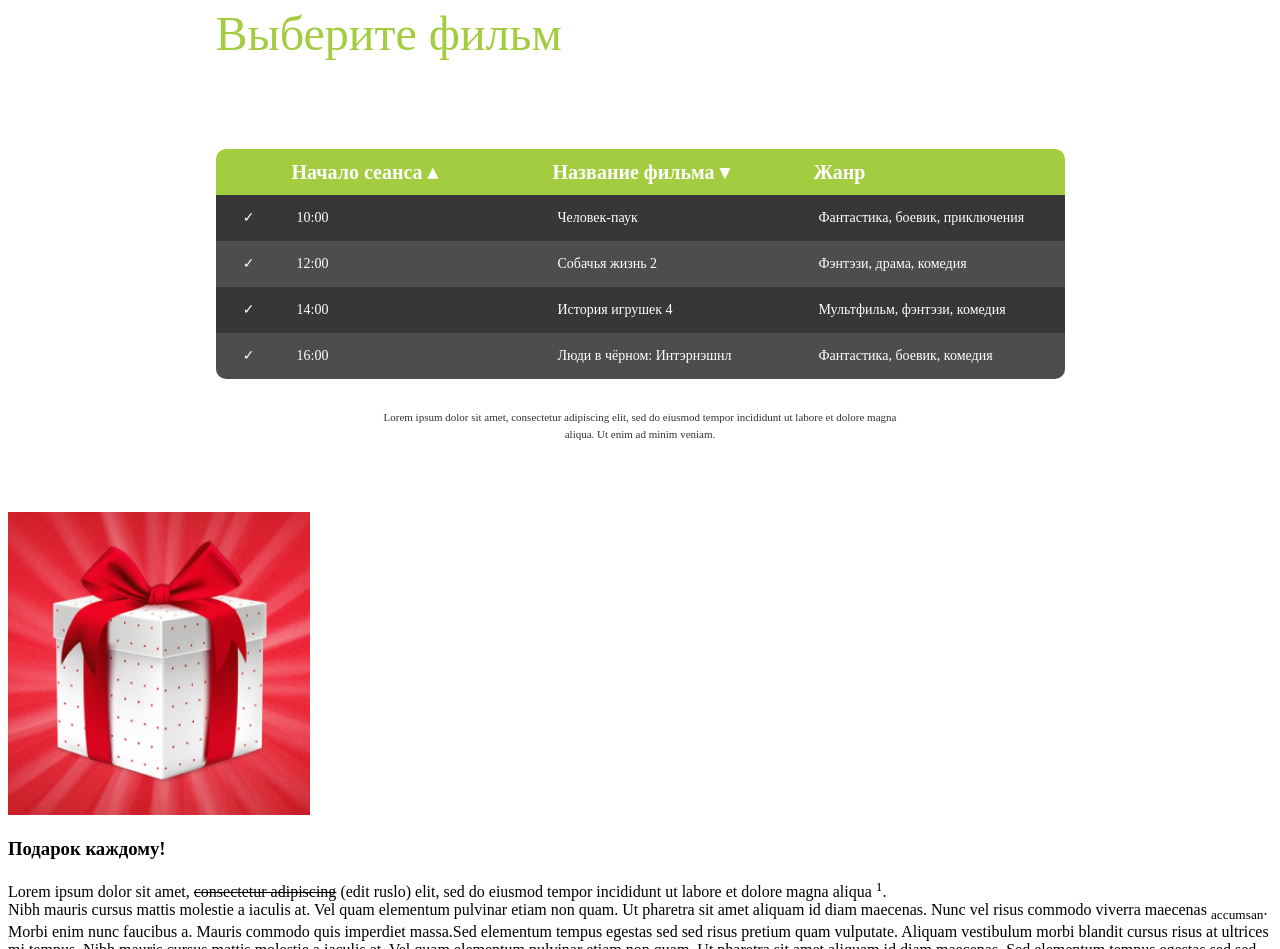
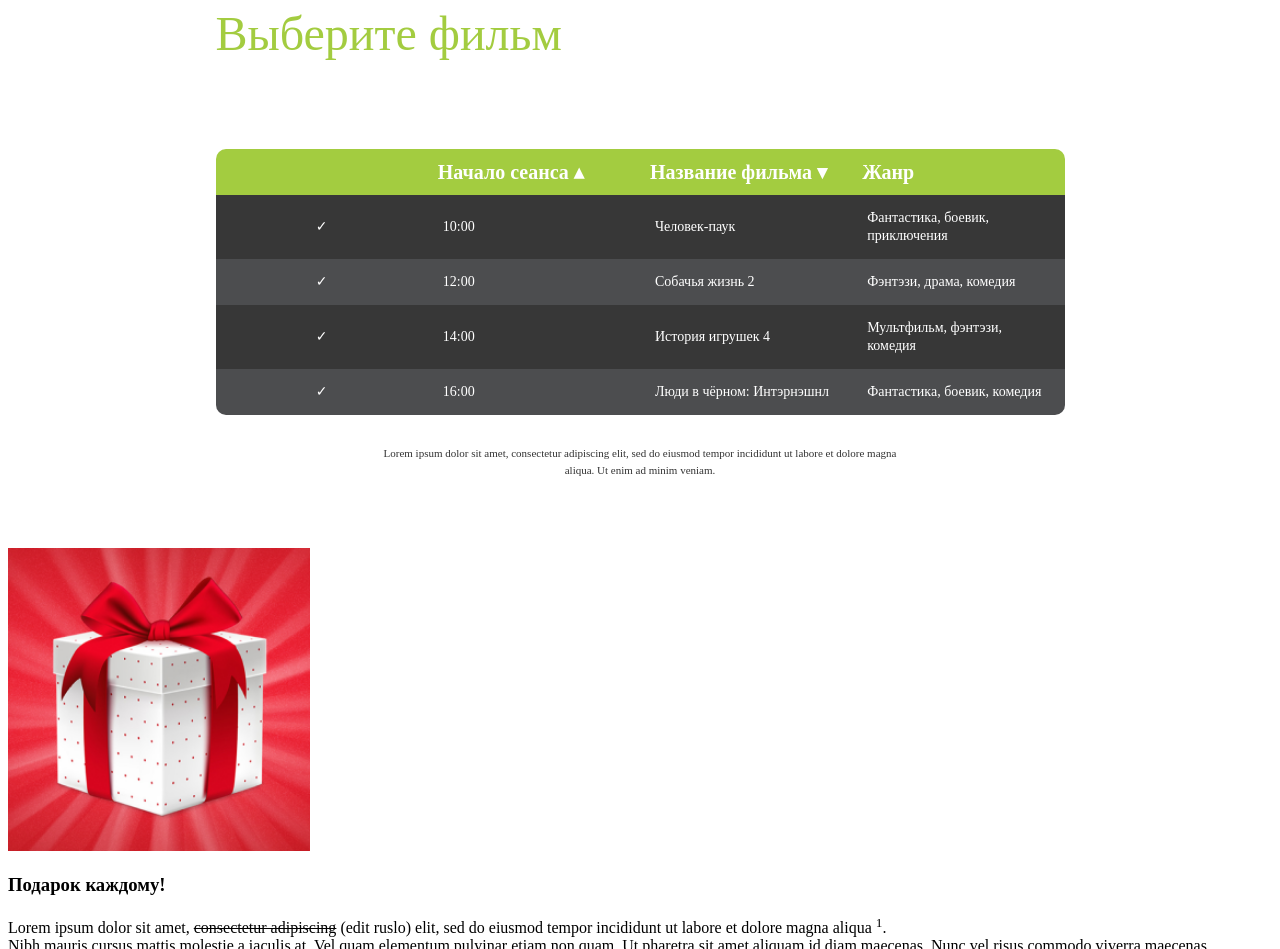
Before and after one commit to kial917/cinema, a plain HTML site: page index.html in a window 1280 px wide. Shown: the part 2188-3137 px from the top of the page. Drawn offline with Linux system fonts and the light colour scheme.

Commit message:
5.6 fixed minor bugs

```diff
--- a/css/style.css
+++ b/css/style.css
@@ -117,7 +117,7 @@ table {
     background-color: #373737;
 }
 
-#block03__table__firstcol {
+.block03__table__firstcol {
     width: 46px;
     text-align: center;
 }
--- a/index.html
+++ b/index.html
@@ -221,28 +221,28 @@
                     </thead>
                     <tbody>
                         <tr class="block03__table__blackrow">
-                            <td id="block03__table__firstcol">✓</td>
-                            <td id="block03__table__secondcol">10:00</td>
+                            <td class="block03__table__firstcol">&#10003;</td>
+                            <td >10:00</td>
                             <td><a href="https://www.kinopoisk.ru/film/838/" target="_blank">Человек-паук</a> </td>
                             <td>Фантастика, боевик,
                                 приключения</td>
                         </tr>
                         <tr class="block03__table__greyrow">
-                            <td id="block03__table__firstcol">✓</td>
+                            <td class="block03__table__firstcol">&#10003;</td>
                             <td>12:00</td>
                             <td><a href="https://www.kinopoisk.ru/film/1122114/" target="_blank">Собачья жизнь 2</a>
                             </td>
                             <td>Фэнтэзи, драма, комедия</td>
                         </tr>
                         <tr class="block03__table__blackrow">
-                            <td id="block03__table__firstcol">✓</td>
+                            <td class="block03__table__firstcol">✓</td>
                             <td>14:00</td>
                             <td><a href="https://www.kinopoisk.ru/film/846824/" target="_blank">История игрушек 4</a>
                             </td>
                             <td>Мультфильм, фэнтэзи, комедия</td>
                         </tr>
                         <tr class="block03__table__greyrow">
-                            <td id="block03__table__firstcol">✓</td>
+                            <td class="block03__table__firstcol">&#10003;</td>
                             <td>16:00</td>
                             <td><a href="https://www.kinopoisk.ru/film/693730/" target="_blank">Люди в чёрном:
                                     Интэрнэшнл</a>
```
